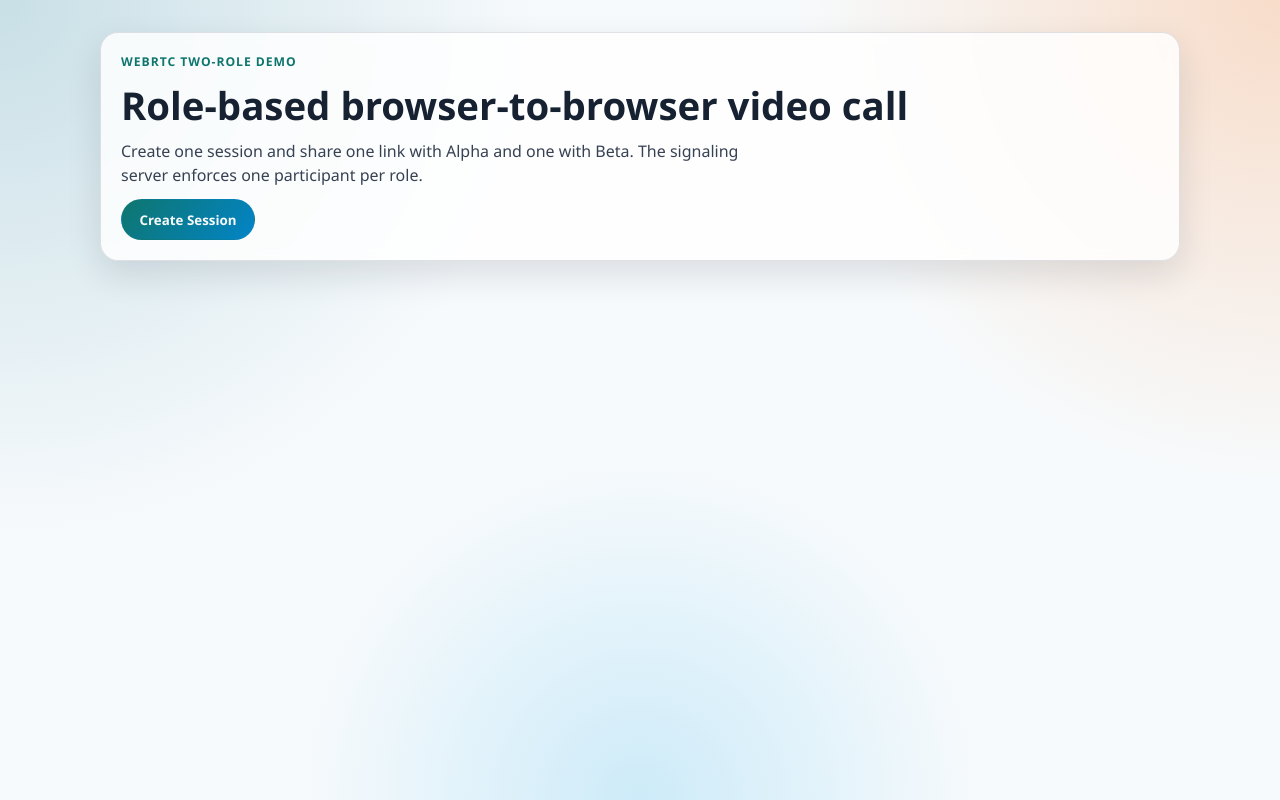
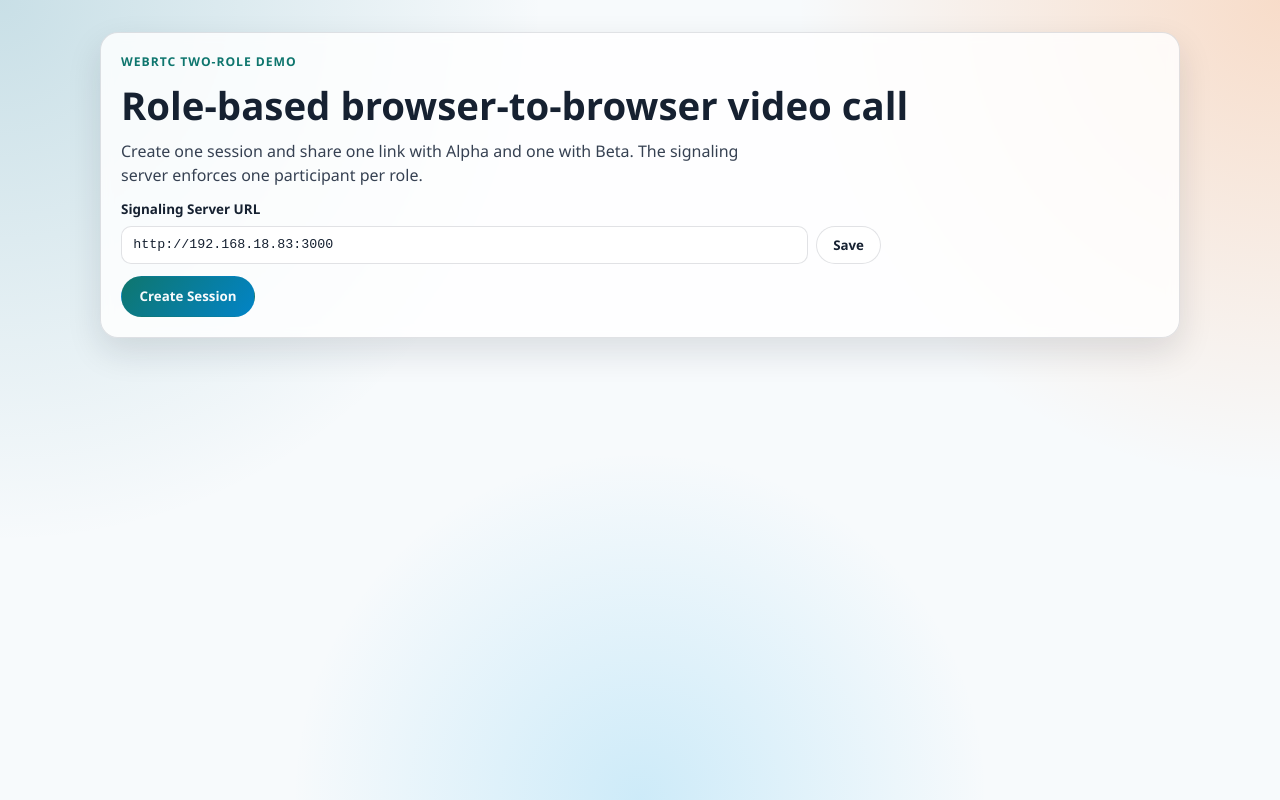
Before and after one commit to Shay350/Risus, a React (Vite) app in the folder webrtc-testing/client/: page / in a window 1280 px wide. Built offline with nearby package versions, Linux system fonts and the light colour scheme.

Commit message:
ngrok tunnnelling

```diff
--- a/webrtc-testing/client/src/App.css
+++ b/webrtc-testing/client/src/App.css
@@ -74,6 +74,44 @@ button {
   padding: 0.66rem 1.1rem;
   cursor: pointer;
   transition: transform 120ms ease, box-shadow 200ms ease;
+}
+
+.secondary {
+  border: 1px solid var(--border);
+  border-radius: 999px;
+  background: #ffffff;
+  color: var(--ink);
+  font-weight: 700;
+  padding: 0.55rem 1rem;
+  cursor: pointer;
+}
+
+.server-controls {
+  display: grid;
+  gap: 0.4rem;
+  max-width: 760px;
+}
+
+.server-controls label {
+  font-size: 0.84rem;
+  font-weight: 700;
+  color: var(--ink);
+}
+
+.server-row {
+  display: flex;
+  gap: 0.5rem;
+}
+
+.server-row input {
+  flex: 1;
+  min-width: 0;
+  border: 1px solid var(--border);
+  border-radius: 10px;
+  padding: 0.55rem 0.7rem;
+  font-family: var(--font-mono);
+  color: var(--ink);
+  background: rgba(255, 255, 255, 0.9);
 }
 
 .primary:hover:not(:disabled) {
@@ -184,4 +222,8 @@ video {
   .video-card {
     border-radius: 14px;
   }
+
+  .server-row {
+    flex-direction: column;
+  }
 }
--- a/webrtc-testing/client/src/App.tsx
+++ b/webrtc-testing/client/src/App.tsx
@@ -12,17 +12,48 @@ type SessionCreateResponse = {
 
 type JoinState = "idle" | "connecting" | "waiting" | "ready" | "connected" | "error";
 
-const serverUrl = import.meta.env.VITE_SERVER_URL ?? "http://localhost:3000";
+const DEFAULT_SERVER_URL = import.meta.env.VITE_SERVER_URL ?? "http://localhost:3000";
+const SERVER_URL_STORAGE_KEY = "webrtcDemoServerUrl";
 const iceServers: RTCIceServer[] = [
   {
     urls: ["stun:stun.l.google.com:19302", "stun:stun1.l.google.com:19302"],
   },
 ];
 
-function parseJoinToken(): string | null {
+function normalizeServerUrl(value: string): string {
+  const parsed = new URL(value.trim());
+  parsed.pathname = "";
+  parsed.search = "";
+  parsed.hash = "";
+  return parsed.toString().replace(/\/$/, "");
+}
+
+function getStoredServerUrl(): string {
+  const stored = window.localStorage.getItem(SERVER_URL_STORAGE_KEY);
+  return stored && stored.length > 0 ? stored : DEFAULT_SERVER_URL;
+}
+
+function parseJoinConfig(): { token: string | null; serverUrl: string } {
   const params = new URLSearchParams(window.location.search);
   const token = params.get("token");
-  return token && token.length > 0 ? token : null;
+  const serverFromQuery = params.get("server");
+  const serverUrl = serverFromQuery && serverFromQuery.length > 0 ? serverFromQuery : getStoredServerUrl();
+  return {
+    token: token && token.length > 0 ? token : null,
+    serverUrl,
+  };
+}
+
+function createLocalJoinLink(serverJoinLink: string, serverUrl: string): string {
+  const parsed = new URL(serverJoinLink);
+  const token = parsed.searchParams.get("token");
+  if (!token) {
+    return `${window.location.origin}/join`;
+  }
+  const params = new URLSearchParams();
+  params.set("token", token);
+  params.set("server", serverUrl);
+  return `${window.location.origin}/join?${params.toString()}`;
 }
 
 function isJoinRoute(): boolean {
@@ -37,12 +68,27 @@ function HomePage() {
   const [data, setData] = useState<SessionCreateResponse | null>(null);
   const [error, setError] = useState<string | null>(null);
   const [loading, setLoading] = useState(false);
+  const [serverInput, setServerInput] = useState(getStoredServerUrl());
+  const [activeServerUrl, setActiveServerUrl] = useState(getStoredServerUrl());
+
+  const saveServerUrl = () => {
+    try {
+      const normalized = normalizeServerUrl(serverInput);
+      window.localStorage.setItem(SERVER_URL_STORAGE_KEY, normalized);
+      setActiveServerUrl(normalized);
+      setServerInput(normalized);
+      setError(null);
+    } catch {
+      setError("Server URL is invalid. Example: https://your-tunnel.ngrok-free.app");
+    }
+  };
 
   const createSession = async () => {
     setLoading(true);
     setError(null);
     try {
-      const response = await fetch(`${serverUrl}/sessions`, {
+      const normalizedServerUrl = normalizeServerUrl(activeServerUrl);
+      const response = await fetch(`${normalizedServerUrl}/sessions`, {
         method: "POST",
         headers: { "Content-Type": "application/json" },
       });
@@ -50,7 +96,11 @@ function HomePage() {
         throw new Error(`Failed to create session (${response.status})`);
       }
       const payload = (await response.json()) as SessionCreateResponse;
-      setData(payload);
+      setData({
+        ...payload,
+        alphaLink: createLocalJoinLink(payload.alphaLink, normalizedServerUrl),
+        betaLink: createLocalJoinLink(payload.betaLink, normalizedServerUrl),
+      });
     } catch (requestError) {
       setError(requestError instanceof Error ? requestError.message : "Unknown error");
     } finally {
@@ -67,6 +117,20 @@ function HomePage() {
           Create one session and share one link with Alpha and one with Beta. The signaling
           server enforces one participant per role.
         </p>
+        <div className="server-controls">
+          <label htmlFor="server-url">Signaling Server URL</label>
+          <div className="server-row">
+            <input
+              id="server-url"
+              value={serverInput}
+              onChange={(event) => setServerInput(event.target.value)}
+              placeholder="https://your-tunnel.ngrok-free.app"
+            />
+            <button className="secondary" onClick={saveServerUrl} type="button">
+              Save
+            </button>
+          </div>
+        </div>
         <button className="primary" onClick={createSession} disabled={loading}>
           {loading ? "Creating..." : "Create Session"}
         </button>
@@ -94,7 +158,9 @@ function HomePage() {
 }
 
 function JoinPage() {
-  const token = useMemo(() => parseJoinToken(), []);
+  const joinConfig = useMemo(() => parseJoinConfig(), []);
+  const token = joinConfig.token;
+  const serverUrl = joinConfig.serverUrl;
   const [joinState, setJoinState] = useState<JoinState>(token ? "idle" : "error");
   const [statusMessage, setStatusMessage] = useState<string>(
     token ? "Open your camera to begin." : "Missing token in URL.",
@@ -310,7 +376,7 @@ function JoinPage() {
       }
       roleRef.current = null;
     };
-  }, [token]);
+  }, [token, serverUrl]);
 
   return (
     <main className="shell">
@@ -320,6 +386,7 @@ function JoinPage() {
         <p className="lead">
           {role ? `You are ${role.toUpperCase()} in session ${sessionId}.` : "Validating link..."}
         </p>
+        <p className="mono">Signaling: {serverUrl}</p>
         <p className={`status status-${joinState}`}>{statusMessage}</p>
         {fatalError && <p className="error">{fatalError}</p>}
       </section>
```
